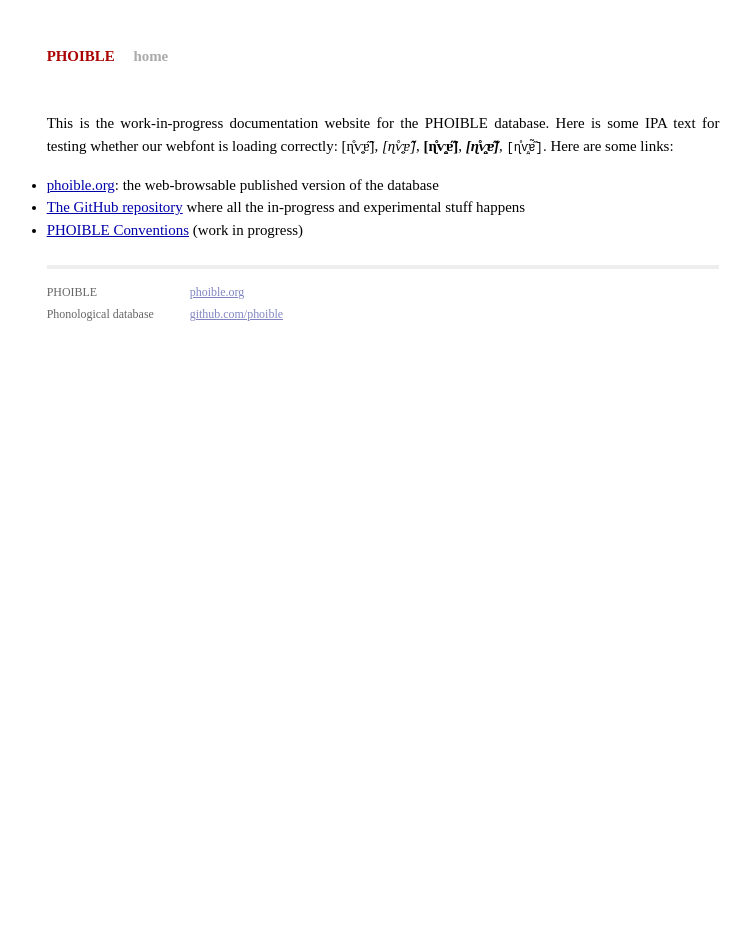
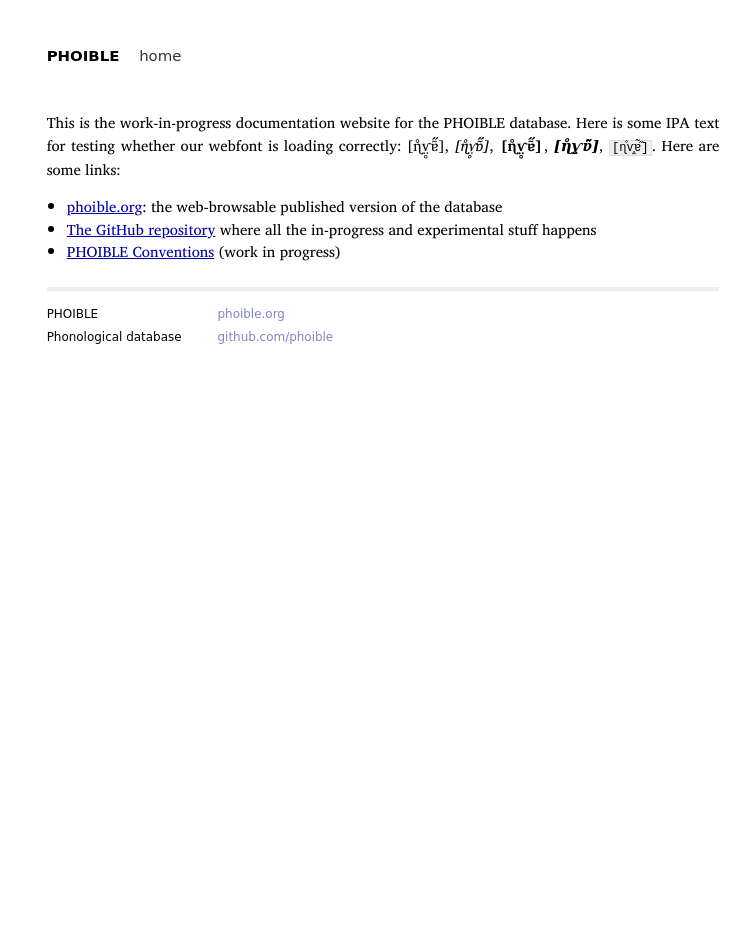
Before and after one commit to phoible/phoible.github.io, a Jekyll site: the page built from index.md, in a window 1280 px wide. Shown: the whole page, without its empty margins (257-1007 px from the left). Built offline with Jekyll 4.4.1, drawn with Linux system fonts in a browser that asks for light colours; some web fonts are replaced; Markdown is read by kramdown in place of the engine named in the settings.

Commit message:
webfonts working (finally)

```diff
--- a/css/main.css
+++ b/css/main.css
@@ -22,28 +22,45 @@
 	font-style: italic;
 	src: url('/fonts/CharisSIL-BI.woff') format('woff');
 }
-/* IPA-friendly monospaced sans-serif typeface */
+/* IPA-friendly proportional sans-serif typeface */
 @font-face {
 	font-family: 'mplus';
-	src: url('/fonts/mplus-1m-regular.woff') format('woff');
+	src: url('/fonts/mplus-1c-regular.woff') format('woff');
+}
+@font-face {
+	font-family: 'mplus';
+	font-style: italic;
+	src: url('/fonts/mplus-1c-medium.woff') format('woff');
 }
 @font-face {
 	font-family: 'mplus';
 	font-weight: bold;
-	src: url('/fonts/mplus-1m-bold.woff') format('woff');
+	src: url('/fonts/mplus-1c-bold.woff') format('woff');
 }
 @font-face {
-	font-family: 'mplus-medium';
-	src: url('/fonts/mplus-1m-medium.woff') format('woff');
+	font-family: 'mplus';
+	font-weight: bold;
+	font-style: italic;
+	src: url('/fonts/mplus-1c-heavy.woff') format('woff');
 }
 @font-face {
-	font-family: 'mplus-thin';
-	src: url('/fonts/mplus-1m-thin.woff') format('woff');
+	font-family: 'mplus-light';
+	src: url('/fonts/mplus-1c-light.woff') format('woff');
 }
 @font-face {
-	font-family: 'mplus-thin';
+	font-family: 'mplus-light';
 	font-weight: bold;
-	src: url('/fonts/mplus-1m-light.woff') format('woff');
+	src: url('/fonts/mplus-1c-medium.woff') format('woff');
+}
+/* IPA-friendly monospaced sans-serif typeface */
+@font-face {
+	font-family: 'mplus-mono';
+	src: url('/fonts/mplus-1m-regular.woff') format('woff');
+}
+@font-face {
+	font-family: 'mplus-mono';
+	font-weight: bold;
+	src: url('/fonts/mplus-1m-bold.woff') format('woff');
 }
 
 /* Global Reset */
@@ -56,13 +73,15 @@
 
 body {
   background-color: #FFF;
-  font: 'charis', sans-serif;  /* "M+ 1c", "DejaVu Sans", sans-serif */
+  font-family: 'charis', 'Linux Libertine O', 'DejaVu Serif', 'FreeSerif', serif;
   font-size: small;
   text-align: center;
 }
 
 h1, h2, h3, h4, h5, h6 {
-  font-size: 100%; }
+  font-family: 'mplus', 'DejaVu Sans', 'FreeSans', sans-serif;
+  font-size: 100%;
+}
 
 h1 { margin-bottom: 1em; }
 p { margin: 1em 0; }
@@ -101,9 +120,11 @@
   line-height: 1.5em;
 }
 
+.site .header {
+  font-family: 'mplus-light', 'DejaVu Sans', sans-serif;
+}
+
 .site .header a {
-  font: 'mplus';
-  font-weight: bold;
   text-decoration: none;
 }
 
@@ -113,15 +134,15 @@
 }
 
 .site .header h1.title a {
+  color: #000;
+}
+
+.site .header h1.title a:hover {
   color: #a00;
 }
 
-.site .header h1.title a:hover {
-  color: #000;
-}
-
 .site .header a.extra {
-  color: #aaa;
+  color: #333;
   margin-left: 1em;
 }
 
@@ -135,11 +156,14 @@
 
 .site .footer {
   font-size: 80%;
-  font: 'mplus';
-  color: #666;
+  font-family: 'mplus-light', 'DejaVu Sans', sans-serif;
   border-top: 4px solid #eee;
   margin-top: 2em;
   overflow: hidden;
+}
+
+.site .footer a {
+  text-decoration: none;
 }
 
 .site .footer .contact {
@@ -166,33 +190,33 @@
 /**********************************************************************/
 
 /* standard */
-.post pre {
+pre {
   border: 1px solid #ddd;
   background-color: #eef;
   padding: 0 .4em;
 }
 
-.post ul, .post ol {
+ul, .post ol {
   margin-left: 1.35em;
 }
 
-.post code {
+code {
   border: 1px solid #ddd;
-  background-color: #eef;
+  background-color: #eee;
   padding: 0 .2em;
 }
 
-.post pre code {
+pre code {
   border: none;
 }
 
 /* terminal */
-.post pre.terminal {
+pre.terminal {
   border: 1px solid #000;
   background-color: #333;
   color: #FFF;
 }
 
-.post pre.terminal code {
+pre.terminal code {
   background-color: #333;
 }
--- a/index.md
+++ b/index.md
@@ -7,4 +7,4 @@
 
 - [phoible.org](http://phoible.org/): the web-browsable published version of the database
 - [The GitHub repository](https://github.com/phoible/phoible) where all the in-progress and experimental stuff happens
-- [PHOIBLE Conventions](https://github.com/phoible/phoible.github.io/blob/master/conventions.md) (work in progress)
+- [PHOIBLE Conventions](conventions/) (work in progress)
```
